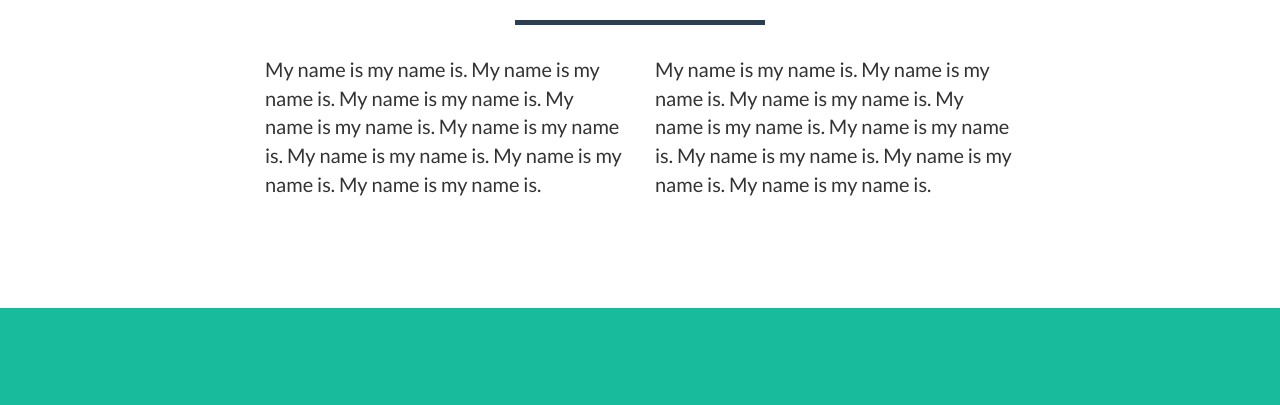
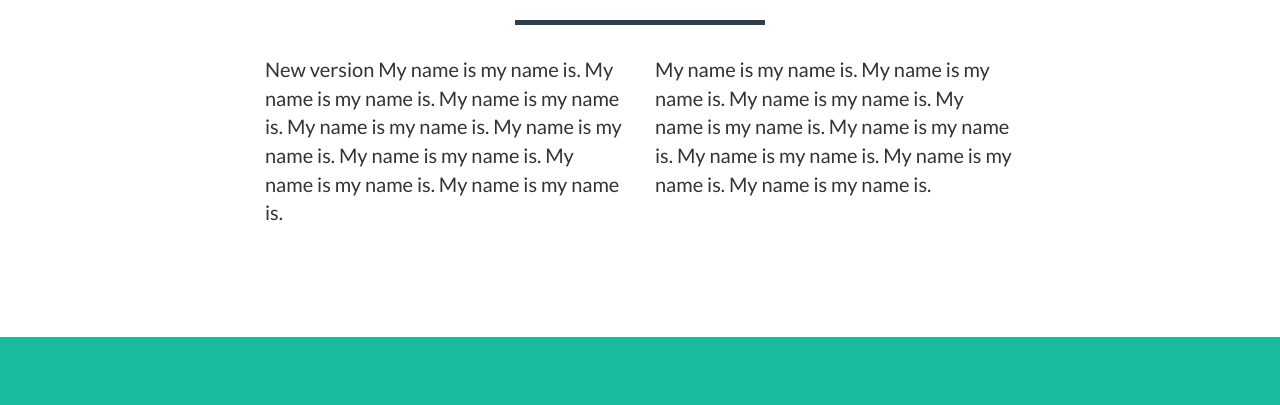
Before and after one commit to Jeonghwan-Cheon/Investment-Board, a website: page index.html in a window 1280 px wide. Shown: the part 639-1044 px from the top of the page. Drawn offline with nearby package versions, Linux system fonts and the light colour scheme.

Commit message:
Update index.html

```diff
--- a/index.html
+++ b/index.html
@@ -94,7 +94,7 @@
             </div>
             <div class="row">
                 <div class="col-lg-4 col-lg-offset-2">
-                    <p>My name is my name is. My name is my name is. My name is my name is. My name is my name is. My name is my name is. My name is my name is. My name is my name is. My name is my name is. </p>
+                    <p>New version My name is my name is. My name is my name is. My name is my name is. My name is my name is. My name is my name is. My name is my name is. My name is my name is. My name is my name is. </p>
                 </div>
                 <div class="col-lg-4">
                     <p>My name is my name is. My name is my name is. My name is my name is. My name is my name is. My name is my name is. My name is my name is. My name is my name is. My name is my name is. </p>
```
